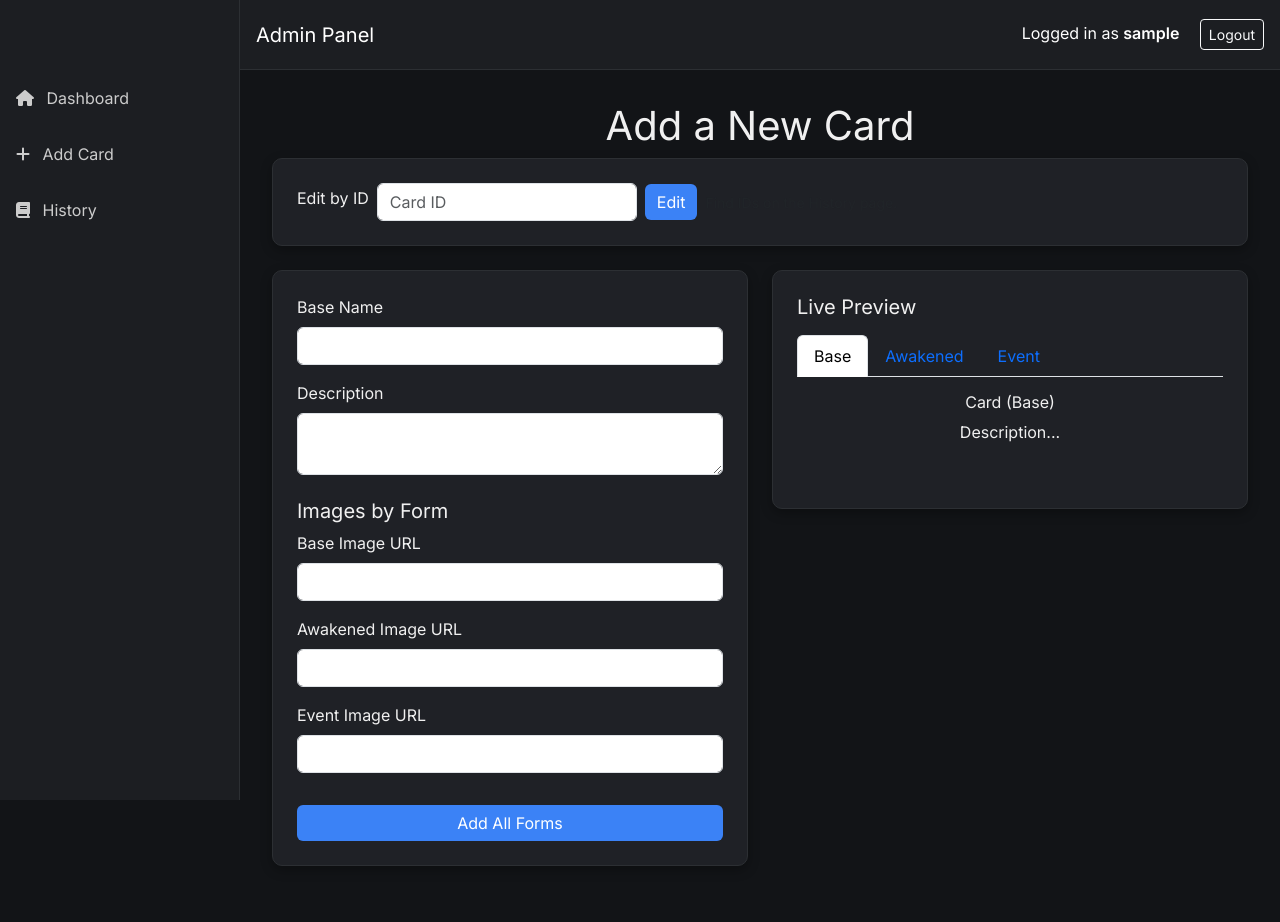
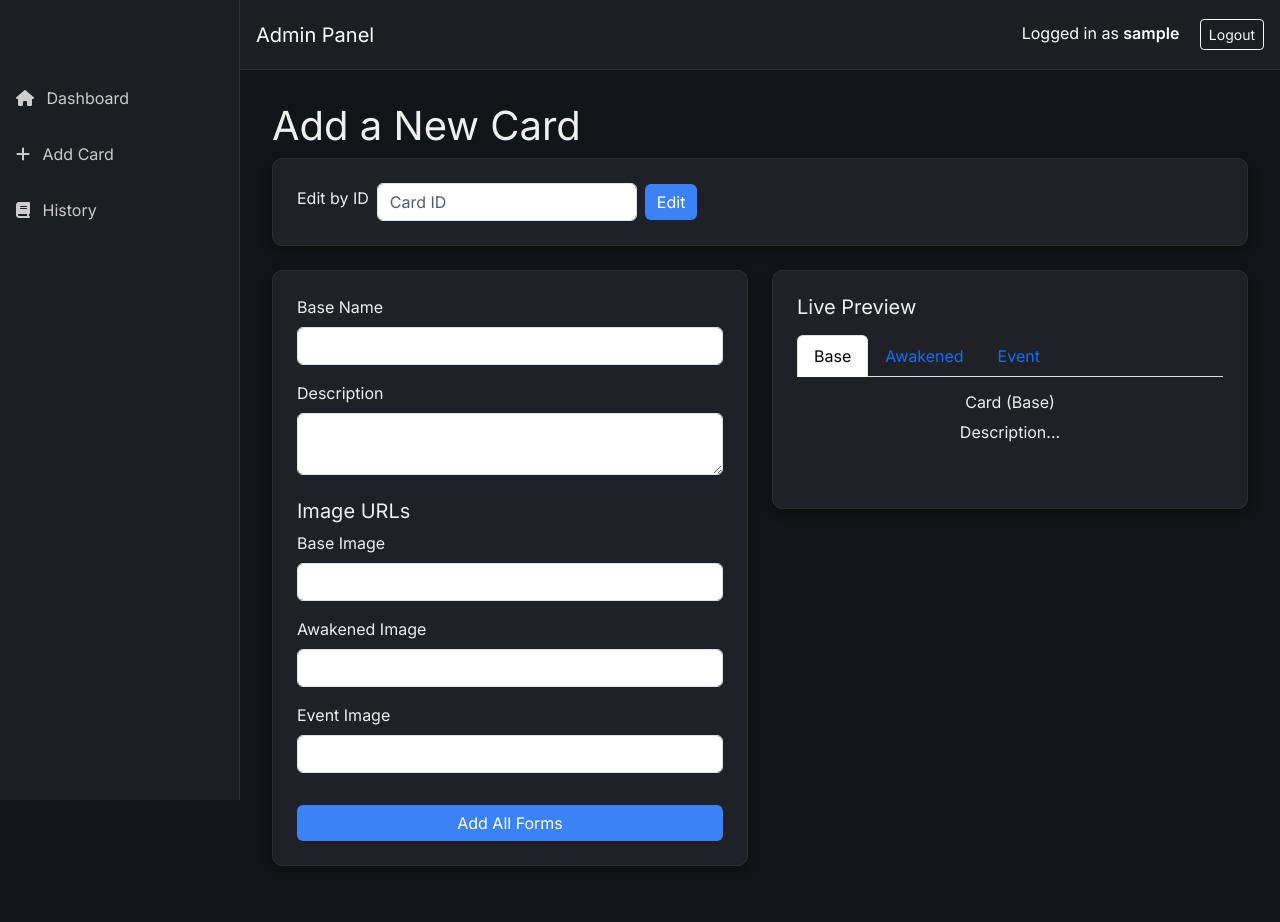
Before and after one commit to Lunaria-Bot/Website_Bling, a Flask app: page / in a window 1280 px wide. Run offline with Flask 3, Linux system fonts and the light colour scheme; the visitor is signed in with stand-in values (Sample User, id 1); parts of the project's set-up code (start-up, migrations or seed data) failed here and were passed over.

Commit message:
Update add_card.html

```diff
--- a/templates/add_card.html
+++ b/templates/add_card.html
@@ -2,7 +2,7 @@
 {% block title %}Add Card{% endblock %}
 
 {% block content %}
-  <h1 class="page-title text-center">Add a New Card</h1>
+  <h1 class="page-title">Add a New Card</h1>
 
   {% with messages = get_flashed_messages() %}
     {% if messages %}
@@ -23,7 +23,7 @@
         <button type="submit" class="btn btn-primary">Edit</button>
       </div>
       <div class="col-auto">
-        <small class="text-muted">Find IDs on the History page.</small>
+        <small class="text-muted">Use History to find card IDs.</small>
       </div>
     </form>
   </div>
@@ -41,17 +41,17 @@
             <label class="form-label">Description</label>
             <textarea class="form-control" name="description" id="description"></textarea>
           </div>
-          <h5 class="mt-4 mb-2">Images by Form</h5>
+          <h5 class="mt-4 mb-2">Image URLs</h5>
           <div class="mb-3">
-            <label class="form-label">Base Image URL</label>
+            <label class="form-label">Base Image</label>
             <input type="url" class="form-control" name="image_base" id="image_base" required>
           </div>
           <div class="mb-3">
-            <label class="form-label">Awakened Image URL</label>
+            <label class="form-label">Awakened Image</label>
             <input type="url" class="form-control" name="image_awakened" id="image_awakened" required>
           </div>
           <div class="mb-3">
-            <label class="form-label">Event Image URL</label>
+            <label class="form-label">Event Image</label>
             <input type="url" class="form-control" name="image_event" id="image_event" required>
           </div>
           <button type="submit" class="btn btn-primary w-100 mt-3">Add All Forms</button>
```
